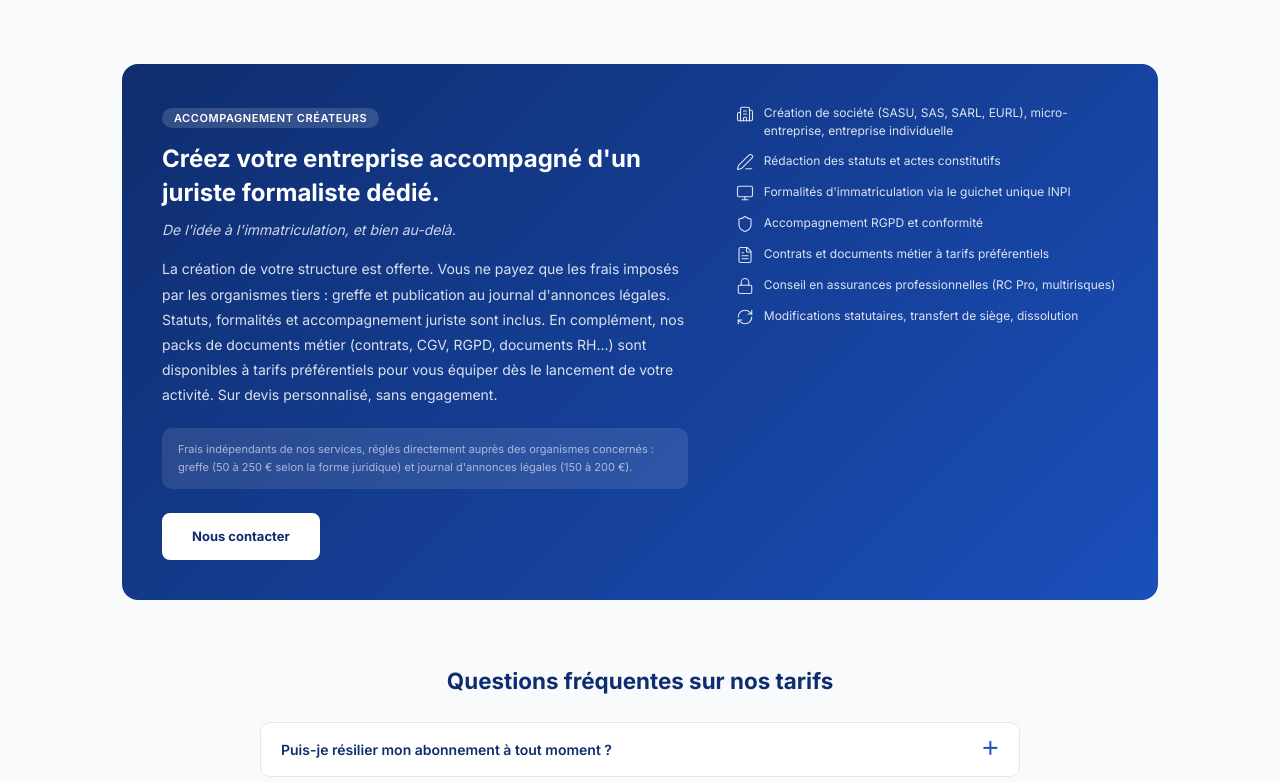
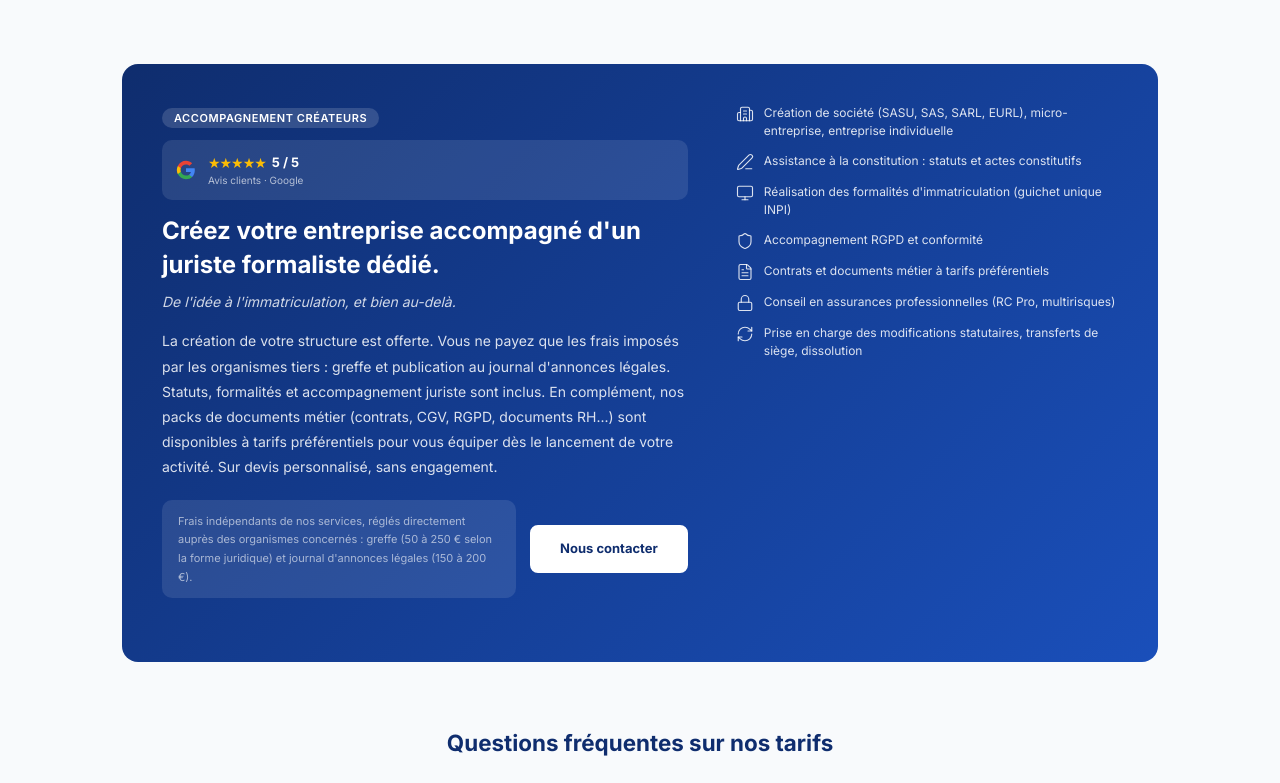
Before and after one commit to SYPA-ASSO/docutheque-next, a Next.js app: page /tarifs in a window 1280 px wide. Shown: the part 1117-1900 px from the top of the page. Built offline with nearby package versions, Linux system fonts and the light colour scheme.

Commit message:
Google Avis 3 variantes + Loi 1971 + bouton frais + Hero

```diff
--- a/app/connexion/page.tsx
+++ b/app/connexion/page.tsx
@@ -3,6 +3,7 @@
 import { useState } from 'react'
 import { Scale, UserCheck, Shield, Clock, Lock, Building2, Users, PenLine, KeyRound } from 'lucide-react'
 import Header from '@/components/Header'
+import GoogleAvis from '@/components/GoogleAvis'
 import FooterMinimal from '@/components/FooterMinimal'
 
 export default function Connexion() {
@@ -56,6 +57,9 @@ export default function Connexion() {
                   <span style={{color: 'rgba(255,255,255,0.8)', fontSize: '12px'}}>{item.text}</span>
                 </div>
               ))}
+            </div>
+            <div style={{marginTop: '16px'}}>
+              <GoogleAvis variant="compact" />
             </div>
           </div>
 
--- a/app/tarifs/TarifsClient.tsx
+++ b/app/tarifs/TarifsClient.tsx
@@ -1,4 +1,6 @@
 'use client'
+
+import GoogleAvis from '@/components/GoogleAvis'
 
 import { useState } from 'react'
 import { Building2, PenLine, Monitor, Shield, FileText, Lock, RefreshCw } from 'lucide-react'
@@ -35,12 +37,12 @@ export default function TarifsClient() {
 
   const createurItems = [
     { icon: <Building2 size={18} color="rgba(255,255,255,0.85)" strokeWidth={1.5} />, label: "Création de société (SASU, SAS, SARL, EURL), micro-entreprise, entreprise individuelle" },
-    { icon: <PenLine size={18} color="rgba(255,255,255,0.85)" strokeWidth={1.5} />, label: "Rédaction des statuts et actes constitutifs" },
-    { icon: <Monitor size={18} color="rgba(255,255,255,0.85)" strokeWidth={1.5} />, label: "Formalités d'immatriculation via le guichet unique INPI" },
+    { icon: <PenLine size={18} color="rgba(255,255,255,0.85)" strokeWidth={1.5} />, label: "Assistance à la constitution : statuts et actes constitutifs" },
+    { icon: <Monitor size={18} color="rgba(255,255,255,0.85)" strokeWidth={1.5} />, label: "Réalisation des formalités d'immatriculation (guichet unique INPI)" },
     { icon: <Shield size={18} color="rgba(255,255,255,0.85)" strokeWidth={1.5} />, label: "Accompagnement RGPD et conformité" },
     { icon: <FileText size={18} color="rgba(255,255,255,0.85)" strokeWidth={1.5} />, label: "Contrats et documents métier à tarifs préférentiels" },
     { icon: <Lock size={18} color="rgba(255,255,255,0.85)" strokeWidth={1.5} />, label: "Conseil en assurances professionnelles (RC Pro, multirisques)" },
-    { icon: <RefreshCw size={18} color="rgba(255,255,255,0.85)" strokeWidth={1.5} />, label: "Modifications statutaires, transfert de siège, dissolution" },
+    { icon: <RefreshCw size={18} color="rgba(255,255,255,0.85)" strokeWidth={1.5} />, label: "Prise en charge des modifications statutaires, transferts de siège, dissolution" },
   ]
 
   return (
@@ -82,7 +84,7 @@ export default function TarifsClient() {
                 {[
                   'Accès gratuit à tous les documents disponibles en accès libre, en format DOCX',
                   "Documents supplémentaires disponibles à l'unité (prix variable selon le document)",
-                  'Newsletter juridique gratuite',
+                  'Newsletter gratuite',
                 ].map((item, i) => (
                   <div key={i} style={{display: 'flex', gap: '8px', alignItems: 'flex-start'}}>
                     <span style={{color: '#16a34a', fontSize: '13px', flexShrink: 0, marginTop: '1px'}}>✓</span>
@@ -166,17 +168,24 @@ export default function TarifsClient() {
           <div style={{marginTop: '4rem', background: 'linear-gradient(135deg, #0f2d6e 0%, #1a4fba 100%)', borderRadius: '16px', padding: '2.5rem', display: 'flex', gap: '3rem', alignItems: 'flex-start'}}>
             <div style={{flex: '0 0 55%'}}>
               <span style={{background: 'rgba(255,255,255,0.15)', color: 'white', fontSize: '11px', fontWeight: '600', padding: '3px 12px', borderRadius: '20px', letterSpacing: '0.05em'}}>ACCOMPAGNEMENT CRÉATEURS</span>
+              <div style={{marginTop: '12px', marginBottom: '4px'}}>
+                <GoogleAvis variant="compact" />
+              </div>
               <h2 style={{color: 'white', fontSize: '1.5rem', fontWeight: '700', margin: '14px 0 10px', lineHeight: '1.4'}}>Créez votre entreprise accompagné d'un juriste formaliste dédié.</h2>
               <p style={{color: 'rgba(255,255,255,0.8)', fontSize: '0.875rem', fontStyle: 'italic', marginBottom: '16px'}}>De l'idée à l'immatriculation, et bien au-delà.</p>
               <p style={{color: 'rgba(255,255,255,0.85)', fontSize: '0.875rem', lineHeight: '1.8', marginBottom: '20px'}}>
                 La création de votre structure est offerte. Vous ne payez que les frais imposés par les organismes tiers : greffe et publication au journal d'annonces légales. Statuts, formalités et accompagnement juriste sont inclus. En complément, nos packs de documents métier (contrats, CGV, RGPD, documents RH...) sont disponibles à tarifs préférentiels pour vous équiper dès le lancement de votre activité. Sur devis personnalisé, sans engagement.
               </p>
-              <div style={{background: 'rgba(255,255,255,0.1)', borderRadius: '10px', padding: '12px 16px', marginBottom: '24px'}}>
-                <p style={{color: 'rgba(255,255,255,0.6)', fontSize: '11px', lineHeight: '1.7', margin: 0}}>
-                  Frais indépendants de nos services, réglés directement auprès des organismes concernés : greffe (50 à 250 € selon la forme juridique) et journal d'annonces légales (150 à 200 €).
-                </p>
+              <div style={{display: 'flex', alignItems: 'center', gap: '14px', marginBottom: '24px', flexWrap: 'wrap'}}>
+                <div style={{flex: 1, background: 'rgba(255,255,255,0.1)', borderRadius: '10px', padding: '12px 16px'}}>
+                  <p style={{color: 'rgba(255,255,255,0.6)', fontSize: '11px', lineHeight: '1.7', margin: 0}}>
+                    Frais indépendants de nos services, réglés directement auprès des organismes concernés : greffe (50 à 250 € selon la forme juridique) et journal d'annonces légales (150 à 200 €).
+                  </p>
+                </div>
+                <a href="/contact" style={{display: 'inline-block', background: 'white', color: '#0f2d6e', padding: '12px 28px', borderRadius: '8px', border: '2px solid white', fontSize: '13px', fontWeight: '700', textDecoration: 'none', whiteSpace: 'nowrap', flexShrink: 0}}>
+                  Nous contacter
+                </a>
               </div>
-              <button style={{padding: '12px 28px', borderRadius: '8px', border: '2px solid white', background: 'white', color: '#0f2d6e', fontSize: '13px', fontWeight: '700', cursor: 'pointer'}}>Nous contacter</button>
             </div>
             <div style={{flex: '0 0 40%', display: 'flex', flexDirection: 'column', gap: '12px'}}>
               {createurItems.map((item, i) => (
--- /dev/null
+++ b/components/GoogleAvis.tsx
@@ -0,0 +1,66 @@
+export default function GoogleAvis({ variant = 'default' }: { variant?: 'default' | 'compact' | 'inline' }) {
+
+  // Variante inline : une seule ligne, pour sidebar ou header
+  if (variant === 'inline') {
+    return (
+      <div style={{display: 'flex', alignItems: 'center', gap: '8px'}}>
+        <div style={{display: 'flex', alignItems: 'center', gap: '4px'}}>
+          {/* Google G */}
+          <svg width="16" height="16" viewBox="0 0 24 24" fill="none">
+            <path d="M22.56 12.25c0-.78-.07-1.53-.2-2.25H12v4.26h5.92c-.26 1.37-1.04 2.53-2.21 3.31v2.77h3.57c2.08-1.92 3.28-4.74 3.28-8.09z" fill="#4285F4"/>
+            <path d="M12 23c2.97 0 5.46-.98 7.28-2.66l-3.57-2.77c-.98.66-2.23 1.06-3.71 1.06-2.86 0-5.29-1.93-6.16-4.53H2.18v2.84C3.99 20.53 7.7 23 12 23z" fill="#34A853"/>
+            <path d="M5.84 14.09c-.22-.66-.35-1.36-.35-2.09s.13-1.43.35-2.09V7.07H2.18C1.43 8.55 1 10.22 1 12s.43 3.45 1.18 4.93l3.66-2.84z" fill="#FBBC05"/>
+            <path d="M12 5.38c1.62 0 3.06.56 4.21 1.64l3.15-3.15C17.45 2.09 14.97 1 12 1 7.7 1 3.99 3.47 2.18 7.07l3.66 2.84c.87-2.6 3.3-4.53 6.16-4.53z" fill="#EA4335"/>
+          </svg>
+          {/* Étoiles */}
+          <span style={{color: '#FBBC05', fontSize: '13px', letterSpacing: '-1px'}}>★★★★★</span>
+          <span style={{color: '#374151', fontSize: '12px', fontWeight: '700'}}>5/5</span>
+        </div>
+        <span style={{color: '#9ca3af', fontSize: '11px'}}>sur Google</span>
+      </div>
+    )
+  }
+
+  // Variante compact : carte petite, pour sidebar connexion
+  if (variant === 'compact') {
+    return (
+      <div style={{background: 'rgba(255,255,255,0.1)', borderRadius: '10px', padding: '12px 14px', display: 'flex', alignItems: 'center', gap: '12px'}}>
+        <svg width="20" height="20" viewBox="0 0 24 24" fill="none" style={{flexShrink: 0}}>
+          <path d="M22.56 12.25c0-.78-.07-1.53-.2-2.25H12v4.26h5.92c-.26 1.37-1.04 2.53-2.21 3.31v2.77h3.57c2.08-1.92 3.28-4.74 3.28-8.09z" fill="#4285F4"/>
+          <path d="M12 23c2.97 0 5.46-.98 7.28-2.66l-3.57-2.77c-.98.66-2.23 1.06-3.71 1.06-2.86 0-5.29-1.93-6.16-4.53H2.18v2.84C3.99 20.53 7.7 23 12 23z" fill="#34A853"/>
+          <path d="M5.84 14.09c-.22-.66-.35-1.36-.35-2.09s.13-1.43.35-2.09V7.07H2.18C1.43 8.55 1 10.22 1 12s.43 3.45 1.18 4.93l3.66-2.84z" fill="#FBBC05"/>
+          <path d="M12 5.38c1.62 0 3.06.56 4.21 1.64l3.15-3.15C17.45 2.09 14.97 1 12 1 7.7 1 3.99 3.47 2.18 7.07l3.66 2.84c.87-2.6 3.3-4.53 6.16-4.53z" fill="#EA4335"/>
+        </svg>
+        <div>
+          <div style={{display: 'flex', alignItems: 'center', gap: '6px'}}>
+            <span style={{color: '#FBBC05', fontSize: '14px', letterSpacing: '-1px'}}>★★★★★</span>
+            <span style={{color: 'white', fontSize: '13px', fontWeight: '700'}}>5 / 5</span>
+          </div>
+          <p style={{color: 'rgba(255,255,255,0.65)', fontSize: '10px', margin: 0}}>Avis clients · Google</p>
+        </div>
+      </div>
+    )
+  }
+
+  // Variante default : carte complète, pour homepage et tarifs
+  return (
+    <div style={{display: 'inline-flex', alignItems: 'center', gap: '14px', background: 'white', border: '1px solid #e5e7eb', borderRadius: '12px', padding: '12px 18px', boxShadow: '0 1px 4px rgba(0,0,0,0.06)'}}>
+      {/* Logo Google */}
+      <svg width="24" height="24" viewBox="0 0 24 24" fill="none" style={{flexShrink: 0}}>
+        <path d="M22.56 12.25c0-.78-.07-1.53-.2-2.25H12v4.26h5.92c-.26 1.37-1.04 2.53-2.21 3.31v2.77h3.57c2.08-1.92 3.28-4.74 3.28-8.09z" fill="#4285F4"/>
+        <path d="M12 23c2.97 0 5.46-.98 7.28-2.66l-3.57-2.77c-.98.66-2.23 1.06-3.71 1.06-2.86 0-5.29-1.93-6.16-4.53H2.18v2.84C3.99 20.53 7.7 23 12 23z" fill="#34A853"/>
+        <path d="M5.84 14.09c-.22-.66-.35-1.36-.35-2.09s.13-1.43.35-2.09V7.07H2.18C1.43 8.55 1 10.22 1 12s.43 3.45 1.18 4.93l3.66-2.84z" fill="#FBBC05"/>
+        <path d="M12 5.38c1.62 0 3.06.56 4.21 1.64l3.15-3.15C17.45 2.09 14.97 1 12 1 7.7 1 3.99 3.47 2.18 7.07l3.66 2.84c.87-2.6 3.3-4.53 6.16-4.53z" fill="#EA4335"/>
+      </svg>
+      <div style={{borderLeft: '1px solid #e5e7eb', paddingLeft: '14px'}}>
+        <div style={{display: 'flex', alignItems: 'center', gap: '6px', marginBottom: '2px'}}>
+          <span style={{color: '#FBBC05', fontSize: '16px', letterSpacing: '-1px'}}>★★★★★</span>
+          <span style={{color: '#111827', fontSize: '15px', fontWeight: '800'}}>5 / 5</span>
+        </div>
+        <p style={{color: '#6b7280', fontSize: '11px', margin: 0}}>
+          Avis clients vérifiés · <span style={{fontWeight: '600', color: '#374151'}}>Google</span>
+        </p>
+      </div>
+    </div>
+  )
+}
--- a/components/Hero.tsx
+++ b/components/Hero.tsx
@@ -1,3 +1,4 @@
+import GoogleAvis from '@/components/GoogleAvis'
 import { FileText, Scale, UserCheck, Clock } from 'lucide-react'
 
 export default function Hero() {
@@ -24,6 +25,9 @@ export default function Hero() {
             <button style={{background: 'transparent', color: 'white', border: '1px solid rgba(255,255,255,0.4)', padding: '11px 22px', borderRadius: '6px', fontSize: '13px', cursor: 'pointer'}}>
               Voir les tarifs
             </button>
+          </div>
+          <div style={{marginBottom: '16px'}}>
+            <GoogleAvis variant="default" />
           </div>
           <div style={{display: 'flex', gap: '14px', flexWrap: 'wrap', rowGap: '8px'}}>
             {[
```
